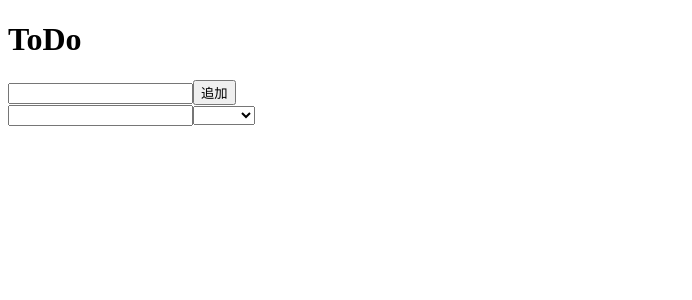
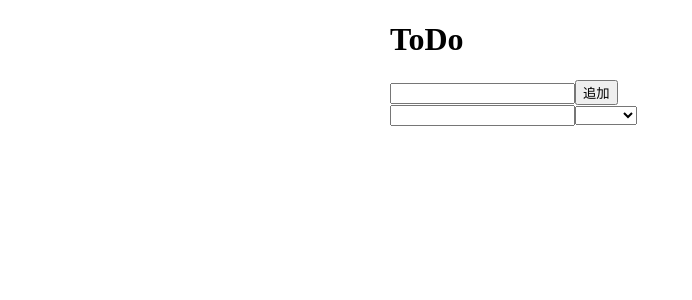
Before and after one commit to medi772425/react_todo_elementary, a React (Create React App) app: page / in a window 1280 px wide. Shown: the top 300 px of the page, without its empty margins (0-692 px from the left). Built offline with nearby package versions, Linux system fonts and the light colour scheme.

Commit message:
配置を調整、ステータスに応じてタイトル色変更

```diff
--- a/src/App.js
+++ b/src/App.js
@@ -63,8 +63,8 @@ const App = () => {
 
   return (
     <>
-      <h1>ToDo</h1>
-      <div>
+      <div className="wrapper">
+        <h1>ToDo</h1>
         <input type="text" id="title_new_todo" />
         <button onClick={addTodo}>追加</button>
         <Filter todos={todos} setTodos={setTodos} />
--- a/src/components/List.js
+++ b/src/components/List.js
@@ -1,5 +1,6 @@
 import React from 'react';
 import StateSelect from './StateSelect';
+import { statusStarted, statusComplete } from './../constants';
 import './../styles/style.css';
 
 const List = ({ todos, deleteTodo, switchReadonly, editTodoTitle, editTodoStatus }) => {
@@ -8,12 +9,25 @@ const List = ({ todos, deleteTodo, switchReadonly, editTodoTitle, editTodoStatus
       return '';
     }
 
+    let titleColor = '';
+    switch (todo.status) {
+      case statusStarted:
+        titleColor = 'blue';
+        break;
+
+      case statusComplete:
+        titleColor = 'green';
+        break;
+
+      // no default
+    }
+
     return (
       <li key={todo.id}>
         <input
           type="text"
           id={`title_list_todo${index}`}
-          className="title_list_todo"
+          className={`title_list_todo ${titleColor}`}
           defaultValue={todo.title}
           readOnly={todo.readonly}
         />
--- a/src/styles/style.css
+++ b/src/styles/style.css
@@ -1,5 +1,19 @@
+.wrapper {
+  width: 500px;
+  margin: 0 auto;
+  text-align: left;
+}
+
 .title_list_todo:read-only {
   border: none;
   background-color: white;
   outline: none;
 }
+
+.blue {
+  color: blue;
+}
+
+.green {
+  color: green;
+}
```
